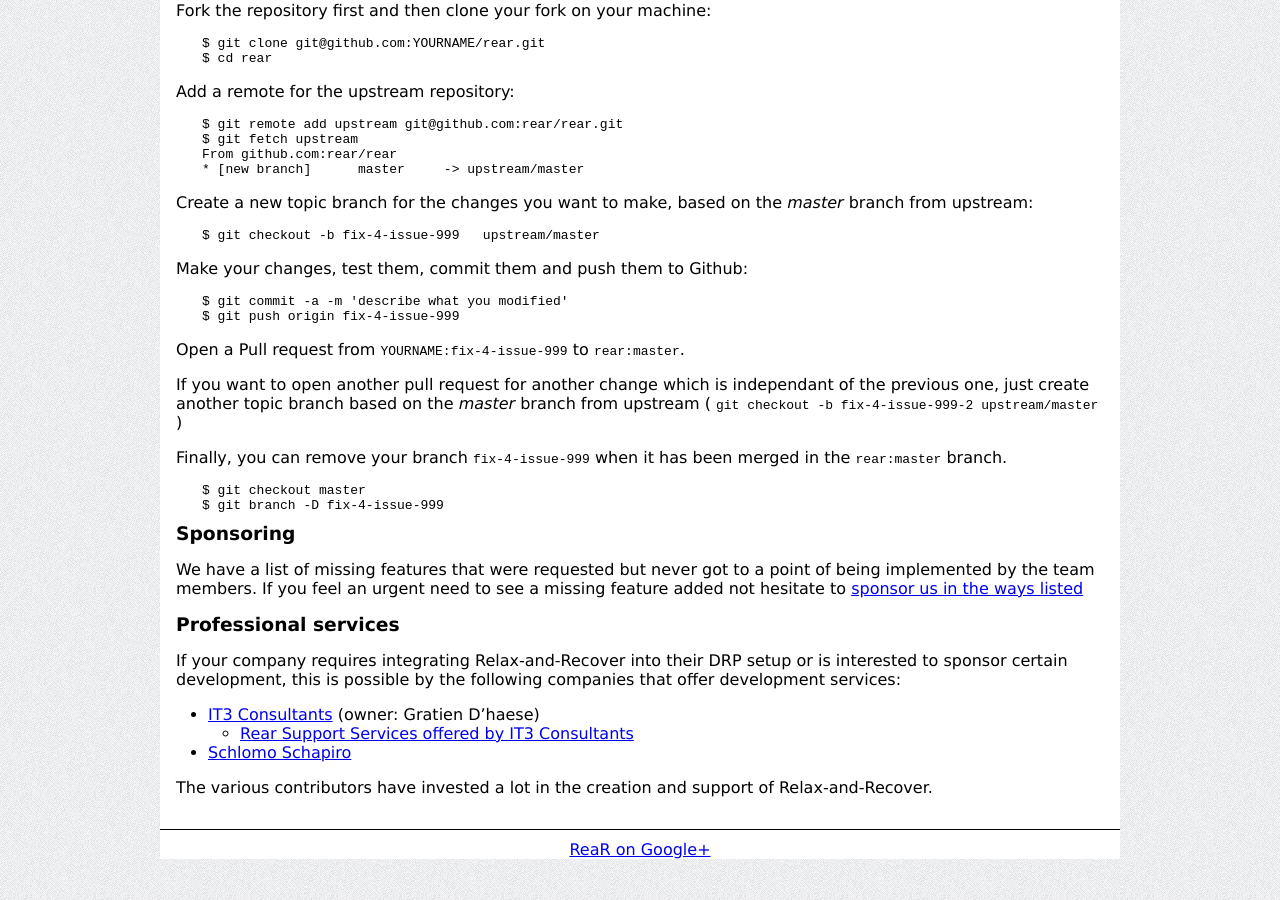
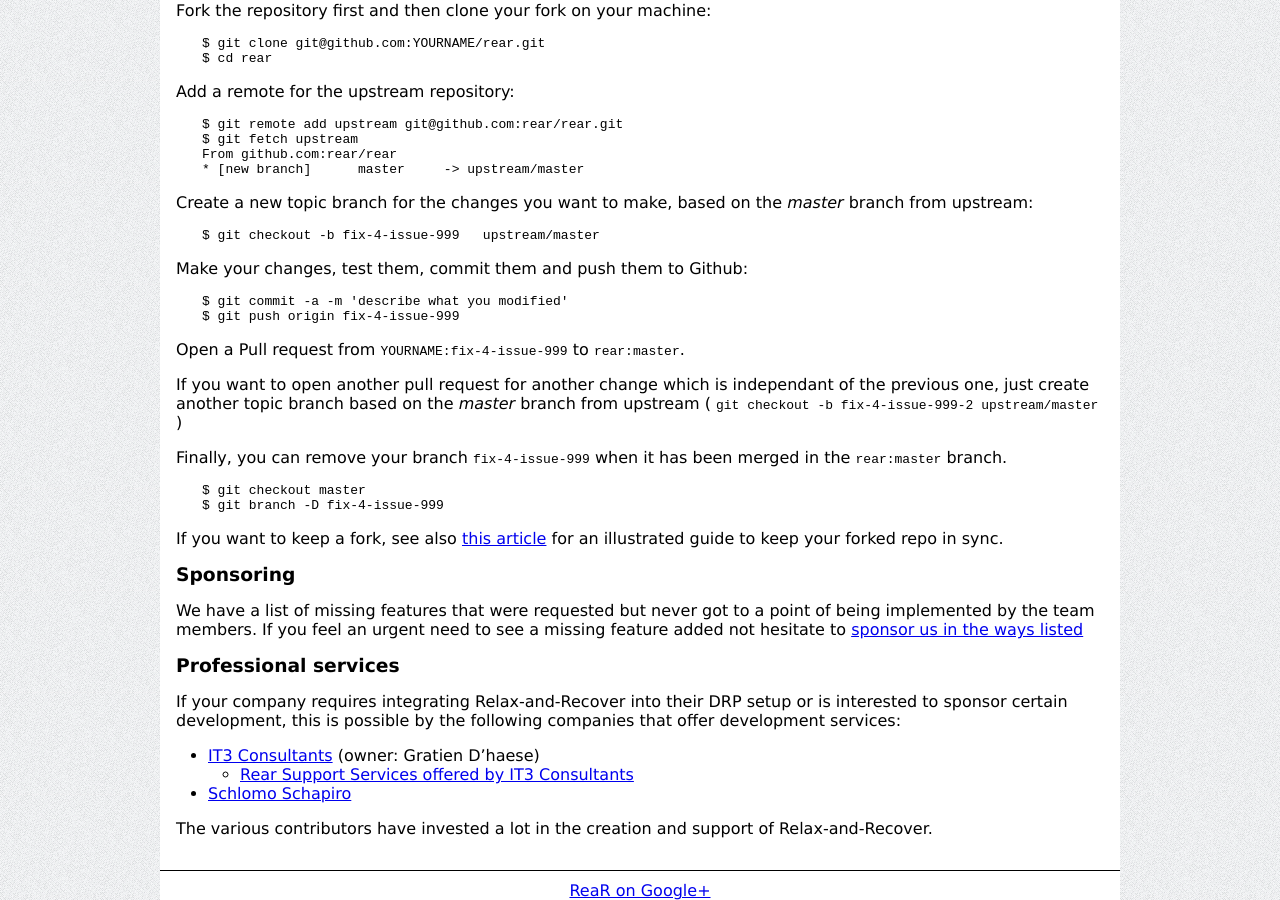
Before and after one commit to rear/rear.github.com, a Jekyll site: the page built from development/index.md, in a window 1280 px wide and 900 px high, scrolled down 838 px. Built offline with Jekyll 4.4.1, drawn with Linux system fonts in a browser that asks for light colours; comment, search, counter and statistics services are not loaded; before the commit the page ends 1697 px from its top, so only the background shows below that.

Commit message:
Link to illustrated guide for GitHub fork/sync
Ass suggested by @jsmeix in https://github.com/rear/rear/issues/1304

```diff
--- a/development/index.md
+++ b/development/index.md
@@ -80,6 +80,7 @@ Finally, you can remove your branch `fix-4-issue-999` when it has been merged in
     $ git checkout master
     $ git branch -D fix-4-issue-999
 
+If you want to keep a fork, see also [this article](https://2buntu.com/articles/1459/keeping-your-forked-repo-synced-with-the-upstream-source/) for an illustrated guide to keep your forked repo in sync.
 
 ### Sponsoring
 We have a list of missing features that were requested but never got to a point
```
